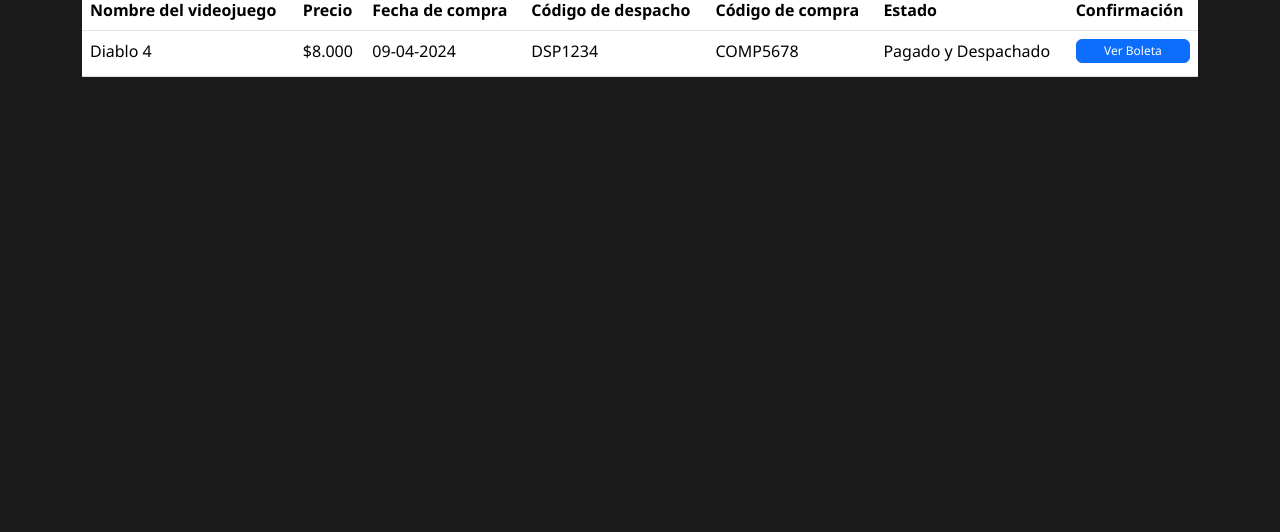
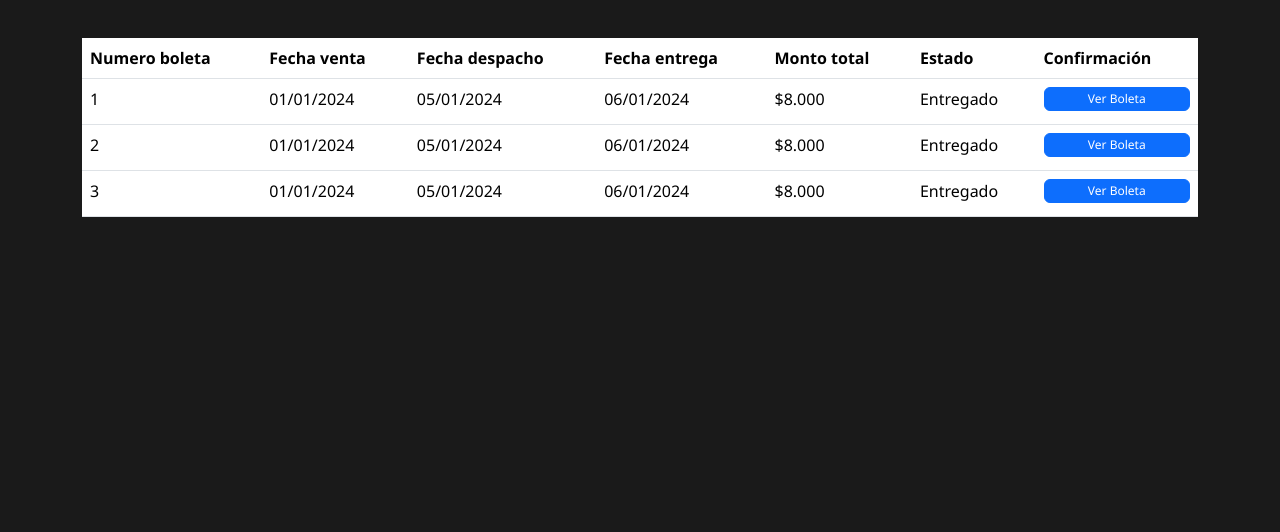
Before and after one commit to g0dspee/hazlotumismoloco, a plain HTML site: page miscompras.html in a window 1280 px wide. Shown: the part 192-724 px from the top of the page. Drawn offline with nearby package versions, Linux system fonts and the light colour scheme.

Commit message:
Correción de estilo 2

```diff
--- a/css/styles.css
+++ b/css/styles.css
@@ -79,7 +79,6 @@ body {
   width: 100%; /* Mantenemos el ancho de la imagen al 100% */
   object-fit: contain;
   border-radius: 10px; /* Bordes redondeados */
-  border: 5px solid #00000079; /* Borde rojo oscuro */
   max-height: 470px;
 }
 
@@ -164,9 +163,7 @@ body {
     border-radius: 5px;
     cursor: pointer;
 }
-.opcion:hover {
-    background-color: #ddd;
-}
+
 a {
     text-decoration: none;
     color: blue;
--- a/miscompras.html
+++ b/miscompras.html
@@ -21,26 +21,54 @@
     <div class="container">
         <h1>Mis Compras</h1>
         <h2>HISTORIAL DE COMPRA</h2>
+        <br>
+        <br>
         <table class="table">
             <thead>
                 <tr>
-                    <th>Nombre del videojuego</th>
-                    <th>Precio</th>
-                    <th>Fecha de compra</th>
-                    <th>Código de despacho</th>
-                    <th>Código de compra</th>
+                    <th>Numero boleta</th>
+                    <th>Fecha venta</th>
+                    <th>Fecha despacho</th>
+                    <th>Fecha entrega</th>
+                    <th>Monto total</th>
                     <th>Estado</th>
                     <th>Confirmación</th>
                 </tr>
             </thead>
             <tbody>
                 <tr>
-                    <td>Diablo 4</td>
+                    <td>1</td>
+                    <td>01/01/2024</td>
+                    <td>05/01/2024</td>
+                    <td>06/01/2024</td>
                     <td>$8.000</td>
-                    <td>09-04-2024</td>
-                    <td>DSP1234</td>
-                    <td>COMP5678</td>
-                    <td>Pagado y Despachado</td>
+                    <td>Entregado</td>
+                    <td>
+                        <button type="button" class="btn btn-primary btn-small" data-bs-toggle="modal" data-bs-target="#boletaModal">
+                            Ver Boleta
+                        </button>
+                    </td>
+                </tr>
+                <tr>
+                    <td>2</td>
+                    <td>01/01/2024</td>
+                    <td>05/01/2024</td>
+                    <td>06/01/2024</td>
+                    <td>$8.000</td>
+                    <td>Entregado</td>
+                    <td>
+                        <button type="button" class="btn btn-primary btn-small" data-bs-toggle="modal" data-bs-target="#boletaModal">
+                            Ver Boleta
+                        </button>
+                    </td>
+                </tr>
+                <tr>
+                    <td>3</td>
+                    <td>01/01/2024</td>
+                    <td>05/01/2024</td>
+                    <td>06/01/2024</td>
+                    <td>$8.000</td>
+                    <td>Entregado</td>
                     <td>
                         <button type="button" class="btn btn-primary btn-small" data-bs-toggle="modal" data-bs-target="#boletaModal">
                             Ver Boleta
```
Also changed, not shown: bodega.html (+8 -4 lines), misdatos.html (+1 -2 lines).
